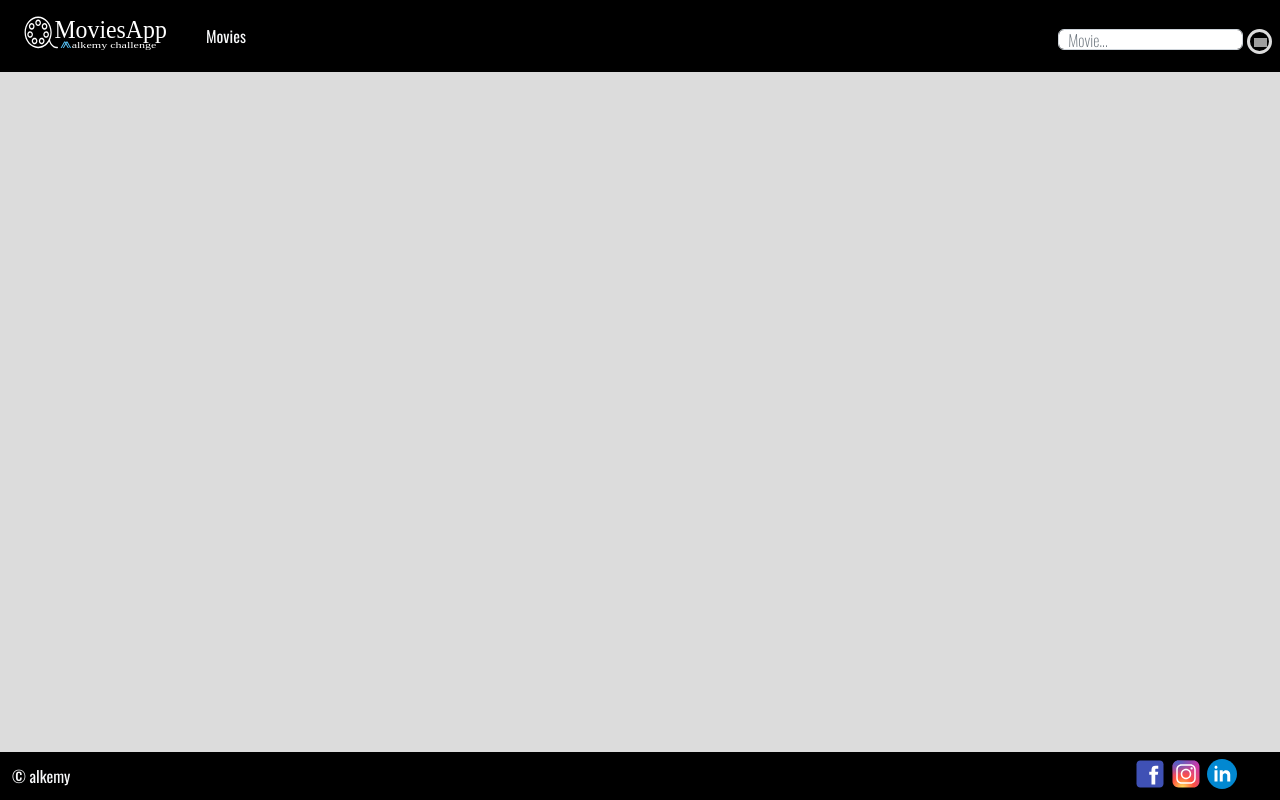
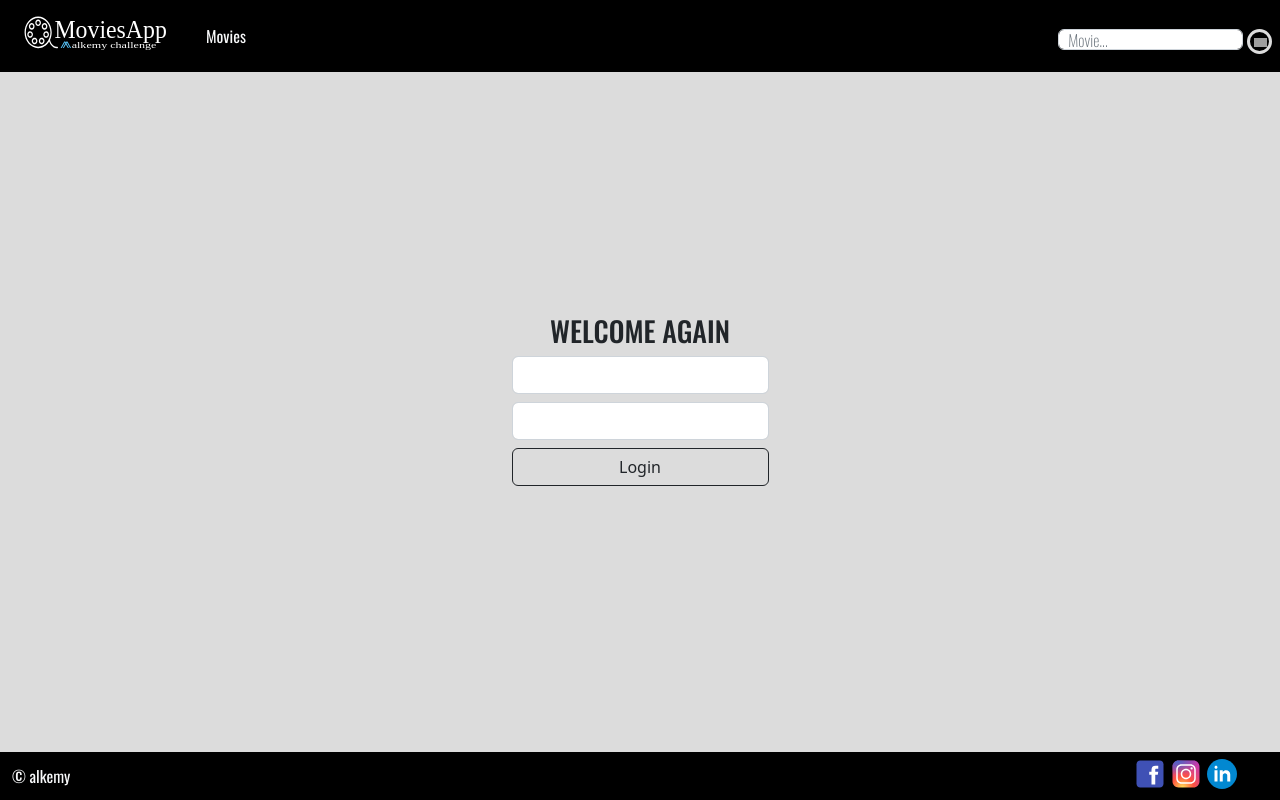
Before and after one commit to ariel-gallardo/alkemy-react, a React (Create React App) app: page /user/login in a window 1280 px wide. Before the commit this address had no page. Built offline with nearby package versions, Linux system fonts and the light colour scheme; grey boxes are pictures that could not be loaded.

Commit message:
login# Login form && styles

```diff
--- a/src/components/Main.jsx
+++ b/src/components/Main.jsx
@@ -1,5 +1,6 @@
 import {Route, Routes} from 'react-router-dom'
 import HomeView from './Views/HomeView'
+import LoginView from './Views/LoginView'
 
 const Main = () => {
     return <main className='d-flex flex-column justify-content-center'>
@@ -7,7 +8,9 @@ const Main = () => {
             <Routes>
                 <Route path='/' element={<HomeView/>} />
                 <Route path='/movie'></Route>
-                <Route path='/user'></Route>
+                <Route path='/user'>
+                    <Route path='login' element={<LoginView/>}/>
+                </Route>
             </Routes>
         </div>
     </main>
--- /dev/null
+++ b/src/components/Styles/Login.css
@@ -0,0 +1,3 @@
+.welcomeText{
+    font-family: 'Oswald';
+}
--- /dev/null
+++ b/src/components/Views/LoginView.jsx
@@ -0,0 +1,23 @@
+import '../Styles/Login.css'
+
+const LoginView = () => {
+    const handleSubmit = (e) => {
+        e.preventDefault()
+        const {emailInput, passInput} = e.target
+        const email = emailInput.value; const password = passInput.value
+    }
+
+    return <>
+        <div>
+            <h3 className="text-center welcomeText">WELCOME AGAIN</h3>
+            <form className="d-flex flex-column" method="post" onSubmit={handleSubmit}>
+                <input name="emailInput" className='form-control' type='text'/>
+                <input name="passInput" className="my-lg-2 form-control" type='password'/>
+                <button className="btn btn-outline-dark" type="submit">Login</button>
+            </form>
+        </div>
+
+    </>
+}
+
+export default LoginView
```
